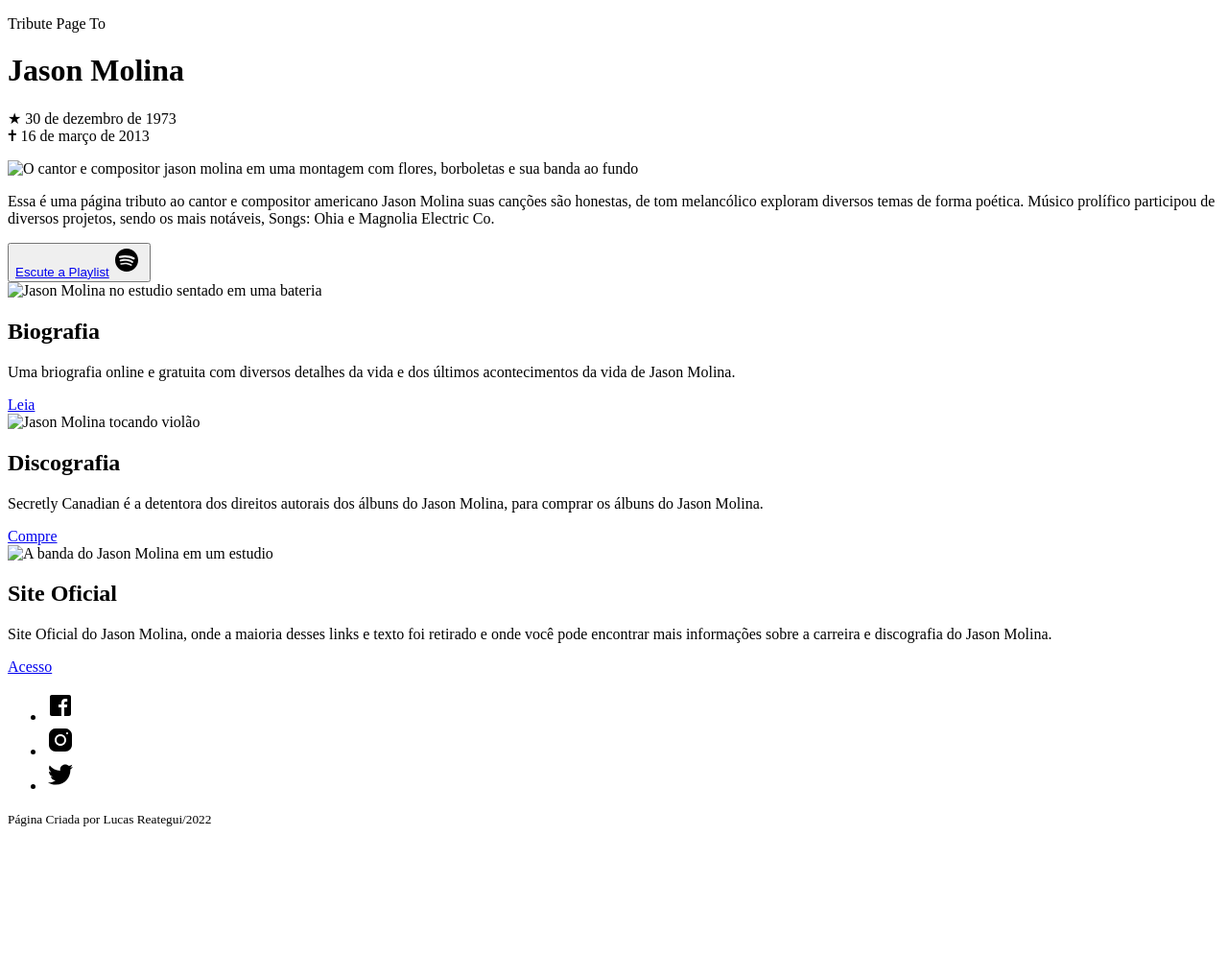
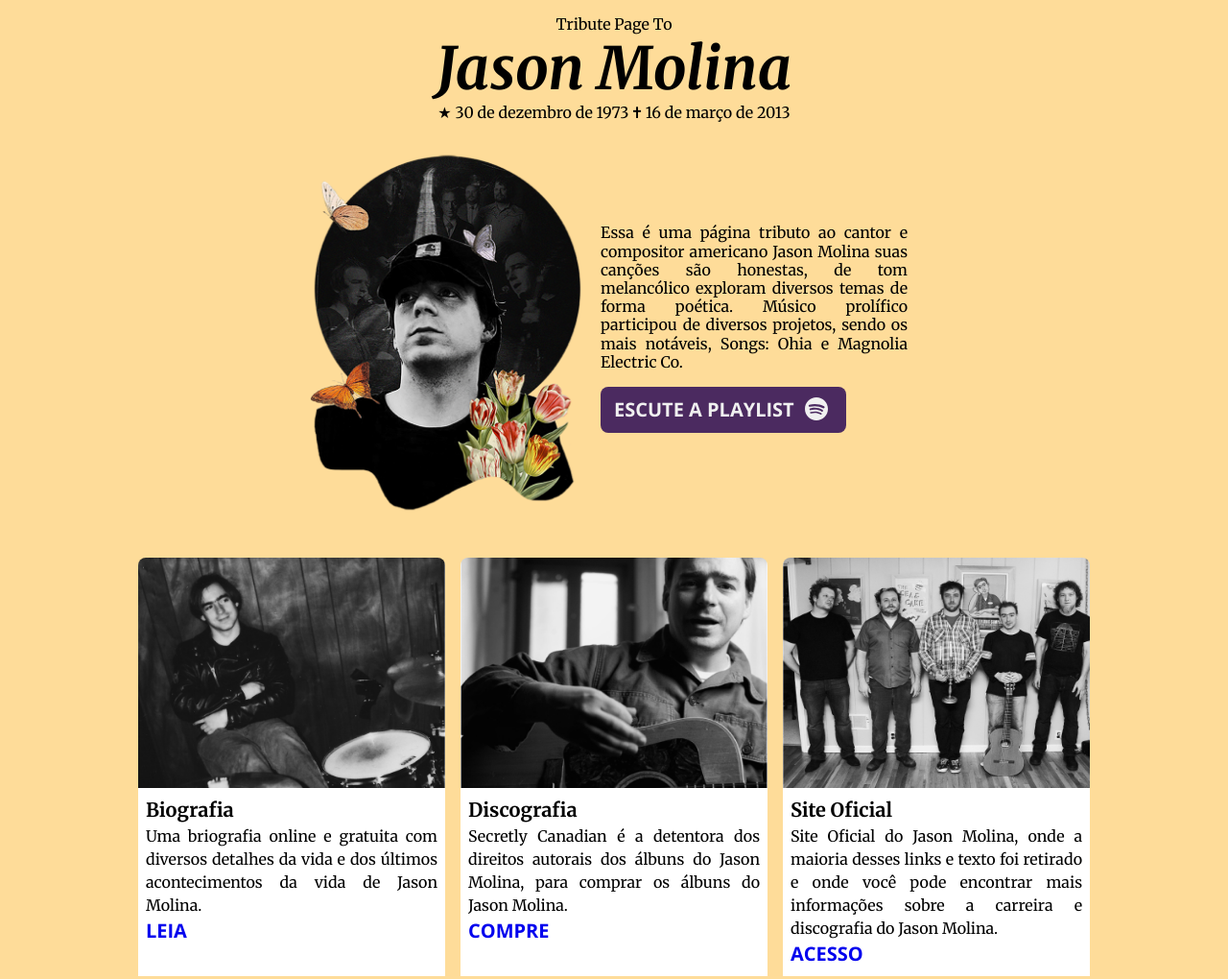
Before and after one commit to lucasrtgandrade/tributepage, a plain HTML site: page index.html in a window 1280 px wide. Shown: the top 1020 px of the page at 96% size. Before the commit the page ends 870 px from the top, so only its background shows below. Drawn offline with nearby package versions, Linux system fonts and the light colour scheme; the site is published under a folder, as on GitHub Pages, so addresses that start at the root find nothing.

Commit message:
Correção do arquivo index.html do projeto

```diff
--- a/index.html
+++ b/index.html
@@ -8,7 +8,7 @@
         <meta property="og:title" content="Página em Homenagem a Jason Molina">
         <meta property="og:type" content="Website">
         <meta property="og:image" content="">
-        <link rel="stylesheet" href="/CSS/stylesheet.css">
+        <link rel="stylesheet" href="CSS/stylesheet.css">
         <link rel="preconnect" href="https://fonts.googleapis.com">
         <link rel="preconnect" href="https://fonts.gstatic.com" crossorigin>
         <link href="https://fonts.googleapis.com/css2?family=Merriweather:ital,wght@0,400;0,700;1,700&family=Open+Sans:wght@400;700&display=swap" rel="stylesheet">
@@ -20,7 +20,7 @@
         <h1>Jason Molina</h1>
         <p>&#9733; 30 de dezembro de 1973 <br class="br-mobile">&#128327; 16 de março de 2013</p>
         <div class="main">
-            <img class="main-image" src="/IMAGES/ImgMain.png" alt="O cantor e compositor jason molina em uma montagem com flores, borboletas e sua banda ao fundo">
+            <img class="main-image" src="IMAGES/ImgMain.png " alt="O cantor e compositor jason molina em uma montagem com flores, borboletas e sua banda ao fundo">
             <div class="main-cta">
                 <p class="main-txt">Essa é uma página tributo ao cantor e compositor americano Jason Molina suas canções são honestas, de tom melancólico exploram diversos temas de forma poética. Músico prolífico participou de diversos projetos, sendo os mais notáveis, Songs: Ohia e Magnolia Electric Co.</p>
                 <button type="button">
@@ -34,7 +34,7 @@
     <body>
         <div class="cards-row">
             <div class="card">
-                <img class="card-image" src="/IMAGES/ImgCardBio.jpg" alt="Jason Molina no estudio sentado em uma bateria">
+                <img class="card-image" src="IMAGES/ImgCardBio.jpg" alt="Jason Molina no estudio sentado em uma bateria">
                 <div class="card-detail">
                     <h2>Biografia</h2>
                     <p class="card-text">Uma briografia online e gratuita com diversos detalhes da vida e dos últimos acontecimentos da vida de Jason Molina.</p>
@@ -42,7 +42,7 @@
                 </div>
             </div>
             <div class="card">
-                <img class="card-image" src="/IMAGES/ImgCardDisc.jpg" alt="Jason Molina tocando violão">
+                <img class="card-image" src="IMAGES/ImgCardDisc.jpg" alt="Jason Molina tocando violão">
                 <div class="card-detail">
                     <h2>Discografia</h2>
                     <p class="card-text">Secretly Canadian é a detentora dos direitos autorais dos álbuns do Jason Molina, para comprar os álbuns do Jason Molina.</p>
@@ -50,7 +50,7 @@
                 </div>
             </div>
             <div class="card">
-                <img class="card-image" src="/IMAGES/ImgSiteOficial.jpg" alt="A banda do Jason Molina em um estudio">
+                <img class="card-image" src="IMAGES/ImgSiteOficial.jpg" alt="A banda do Jason Molina em um estudio">
                 <div class="card-detail">
                     <h2>Site Oficial</h2>
                     <p class="card-text">Site Oficial do Jason Molina, onde a maioria desses links e texto foi retirado e onde você pode encontrar mais informações sobre a carreira e discografia do Jason Molina.</p>
```
